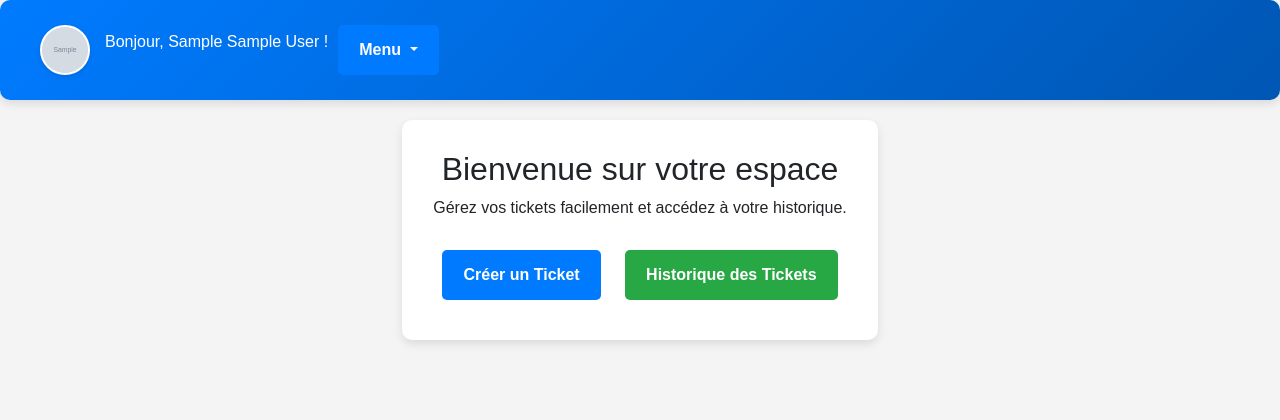
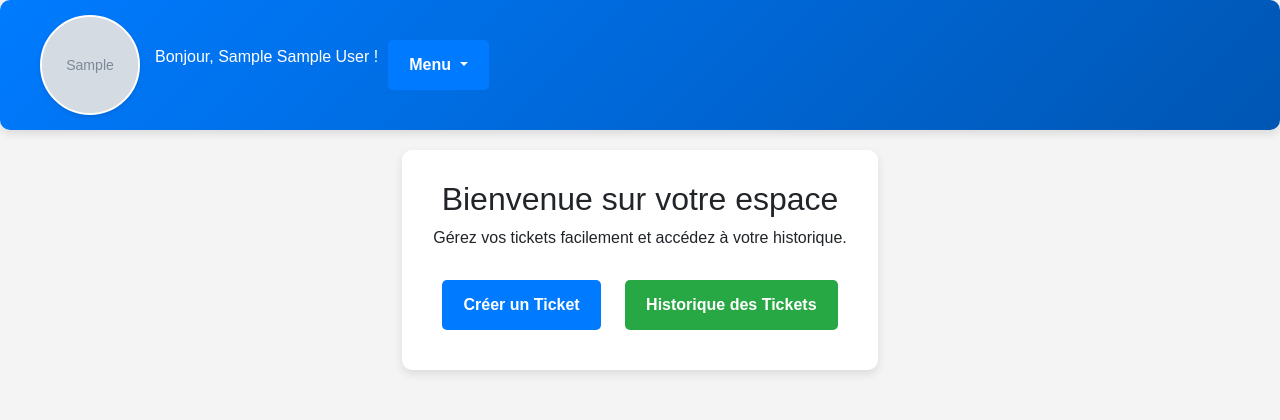
Before and after one commit to BobZouille57/Helpdesk, a PHP site: page /index.php in a window 1280 px wide. Shown: the top 420 px of the page. Run offline with PHP 8.4, Linux system fonts and the light colour scheme; the visitor is signed in with stand-in values (Sample User, id 1); tables that the repository leaves empty or names only in its code hold one stand-in row (values such as "Sample post"); grey boxes marked "Sample" are stand-in pictures.

Commit message:
avatar taille

```diff
--- a/assets/css/header.css
+++ b/assets/css/header.css
@@ -1,6 +1,6 @@
 .avatar {
-    width: 50px;
-    height: 50px;
+    width: 100px;
+    height: 100px;
     border-radius: 50%;
     overflow: hidden;
     background-color: #ddd;
@@ -13,7 +13,7 @@
 }
 
 .avatar:hover {
-    transform: scale(1.1);
+    transform: scale(1.5);
 }
 
 .avatar img {
```
